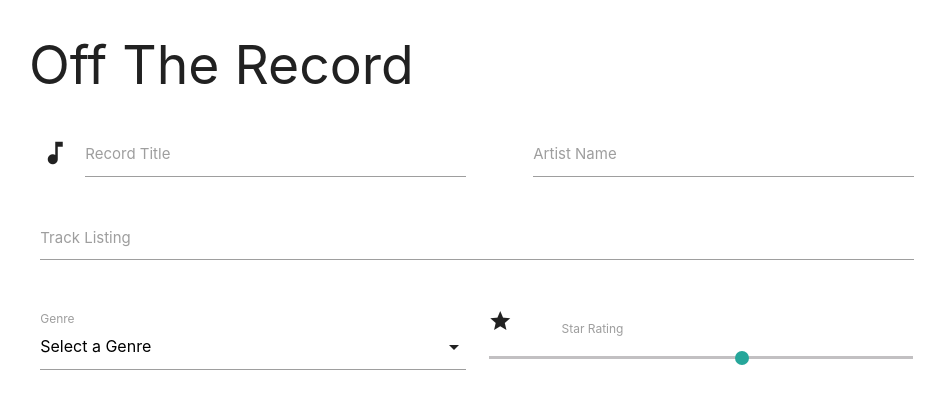
After one commit to aralston3592/for-the-record, a Flask app: page /add_record in a window 1280 px wide. The commit adds this page. Shown: the top 412 px of the page, without its empty margins (163-1107 px from the left). Run offline with Flask 2, Linux system fonts and the light colour scheme; data that the repository does not hold is empty; some libraries are stand-ins or nearby versions.

Commit message:
added addrecords.html and added input fields

```diff
--- a/app.py
+++ b/app.py
@@ -19,6 +19,11 @@ def get_records():
     return render_template("records.html", records=mongo.db.records.find())
 
 
+@app.route('/add_record')
+def add_record():
+    return render_template("addrecord.html", genres=mongo.db.genres.find())
+
+
 if __name__ == "__main__":
     app.run(host=os.environ.get("IP"),
             port=int(os.environ.get("PORT")),
--- /dev/null
+++ b/templates/addrecord.html
@@ -0,0 +1,46 @@
+<!DOCTYPE html>
+{% extends 'base.html' %} {% block content %}
+
+<h2>Off The Record</h2>
+
+<div class="row">
+  <form class="col s12">
+    <div class="row">
+      <div class="input-field col s6">
+        <i class="material-icons prefix">music_note</i>
+        <input id="record_title" type="text" class="validate" />
+        <label for="record_title">Record Title</label>
+      </div>
+      <div class="input-field col s6">
+        <i class="material-icons prefix">user</i>
+        <input id="icon_telephone" type="tel" class="validate" />
+        <label for="icon_telephone">Artist Name</label>
+      </div>
+      <div class="col s12">
+        <div class="row">
+          <div class="input-field col s12">
+            <textarea id="textarea1" class="materialize-textarea"></textarea>
+            <label for="textarea1">Track Listing</label>
+          </div>
+        </div>
+      </div>
+      <div class="input-field col s6">
+        <select>
+          <option value="" disabled selected>Select a Genre</option>
+          {% for genre in genres %}
+          <option value="{{genre.genre_name}}">{{genre.genre_name}}</option>
+          {% endfor %}
+        </select>
+        <label>Genre</label>
+      </div>
+
+      <div class="range-field col s6">
+        <i class="material-icons prefix">star</i>
+        <label for="star_rating">Star Rating</label>
+        <input type="range" id="star_rating" min="0" max="5" />
+      </div>
+    </div>
+  </form>
+</div>
+
+{% endblock %}
--- a/templates/base.html
+++ b/templates/base.html
@@ -31,6 +31,7 @@
     <script type="text/javascript">
         $(document).ready(function(){
             $('.collapsible').collapsible();
+            $('select').formSelect();
         });
     </script>
 </body>
```
Also changed, not shown: templates/records.html (+8 -9 lines).
